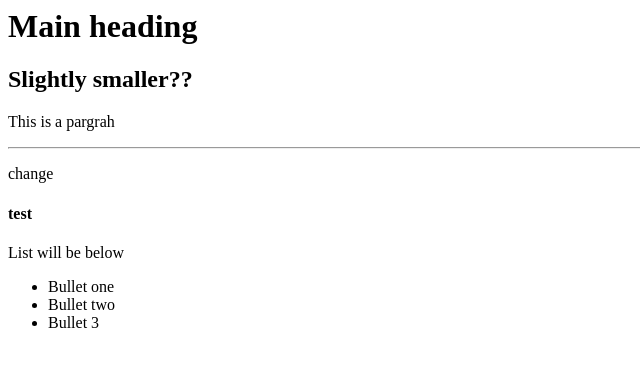
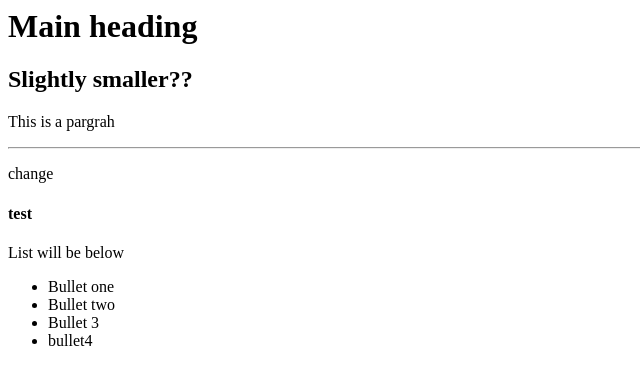
Before and after one commit to fangru/hello_world_html, a plain HTML site: page index.html in a window 1280 px wide. Shown: the full height of the page, 0-640 px from the left. Drawn offline with Linux system fonts and the light colour scheme.

Commit message:
add bullet

```diff
--- a/index.html
+++ b/index.html
@@ -16,6 +16,7 @@
             <li>Bullet one</li>
             <li>Bullet two</li>
             <li>Bullet 3</li>
+            <li>bullet4</li>
         </ul>
     </div>
 
```
